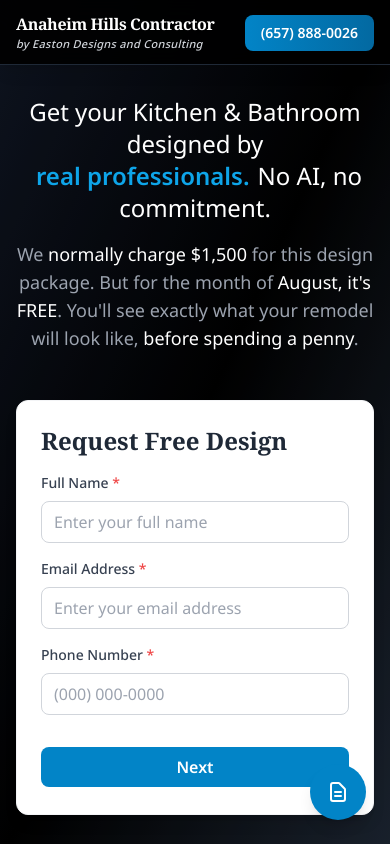
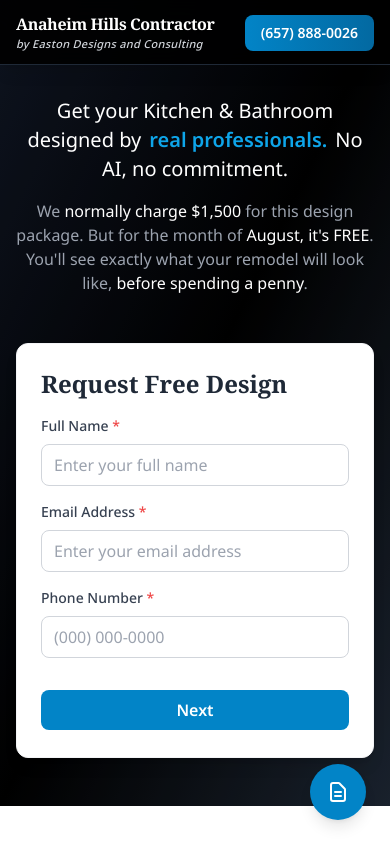
Before and after one commit to DoDoIndex/eastonkitchenbathremodel.com, a Next.js app: page / in a window 390 px wide. Shown: the top 844 px of the page. Built offline with nearby package versions, Linux system fonts and the light colour scheme.

Commit message:
tight text

```diff
--- a/app/HomeContent.tsx
+++ b/app/HomeContent.tsx
@@ -508,11 +508,11 @@ export function HomeContent() {
           <div className="flex flex-col md:flex-row items-center gap-4 md:gap-12 h-full">
             {/* Text Content */}
             <div className="w-full lg:w-2/5 text-center md:text-left flex flex-col h-full py-8 lg:py-24">
-              <h1 className="text-2xl md:text-3xl mb-4 md:mb-8 max-w-4xl lg:max-w-lg font-sans">
+              <h1 className="text-xl md:text-3xl mb-4 md:mb-8 max-w-4xl lg:max-w-lg font-sans" style={{ lineHeight: '1.45' }}>
                 Get your Kitchen & Bathroom designed by
                 <span className="text-sky-500 font-semibold mx-2 inline-block">real professionals.</span><span className="text-white">No AI, no commitment.</span>
               </h1>
-              <p className="text-lg md:text-xl text-gray-400 max-w-4xl lg:max-w-xl">
+              <p className="text-base md:text-xl text-gray-400 max-w-4xl lg:max-w-xl">
                 We <span className="text-white">normally charge $1,500</span> for this design package. But for the month of <span className="text-white">{new Date().toLocaleDateString('en-US', { month: 'long' })}, it's FREE</span>. You'll see exactly what your remodel will look like, <span className="text-white">before spending a penny</span>.
               </p>
             </div>
```
